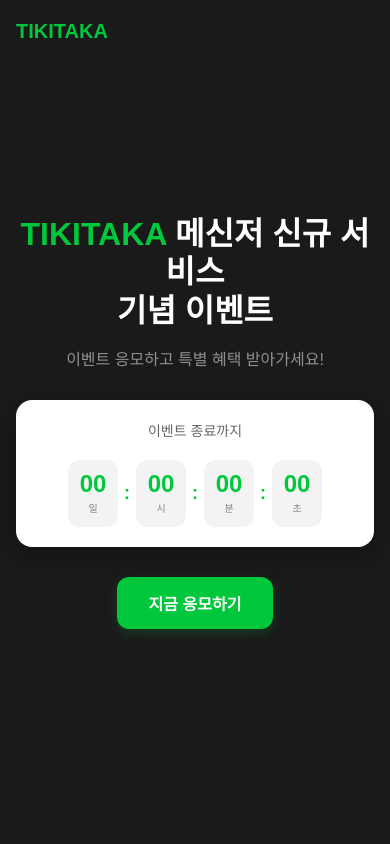
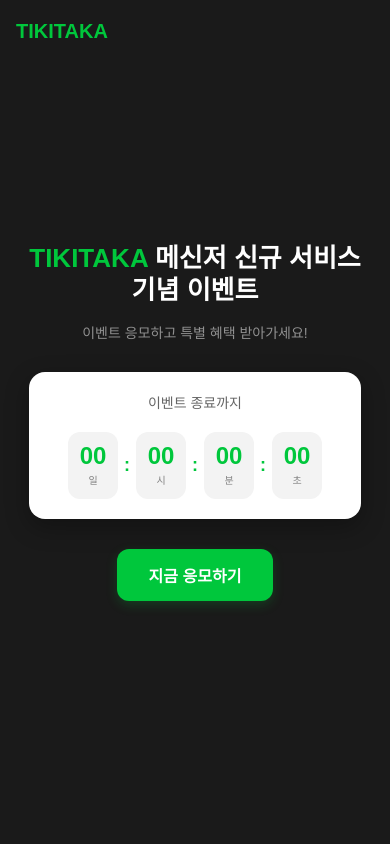
Before and after one commit to sduddla/event, a Vue app: page / in a window 390 px wide. Shown: the top 844 px of the page. Built offline with nearby package versions, Linux system fonts and the light colour scheme; no server answers.

Commit message:
style: 텍스트 크기 수정

```diff
--- a/src/components/MainSection.vue
+++ b/src/components/MainSection.vue
@@ -184,7 +184,7 @@
 }
 
 .main-title {
-  font-size: 48px;
+  font-size: 46px;
   font-weight: 600;
   color: #ffffff;
   margin-bottom: 20px;
@@ -368,12 +368,12 @@
   }
 
   .main-title {
-    font-size: 32px;
+    font-size: 26px;
     margin-bottom: 16px;
   }
 
   .main-subtitle {
-    font-size: 16px;
+    font-size: 14px;
     margin-bottom: 30px;
   }
 
```
